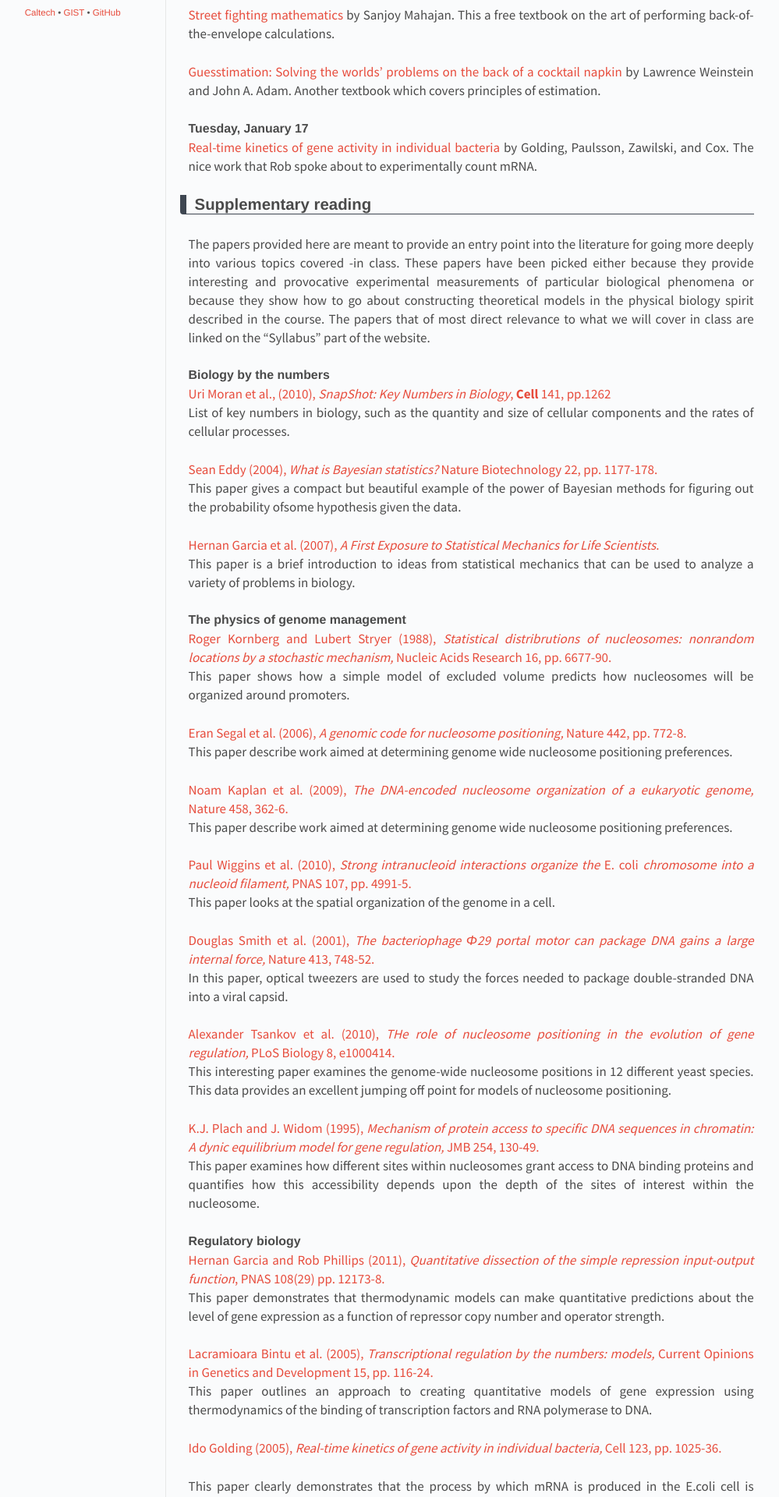
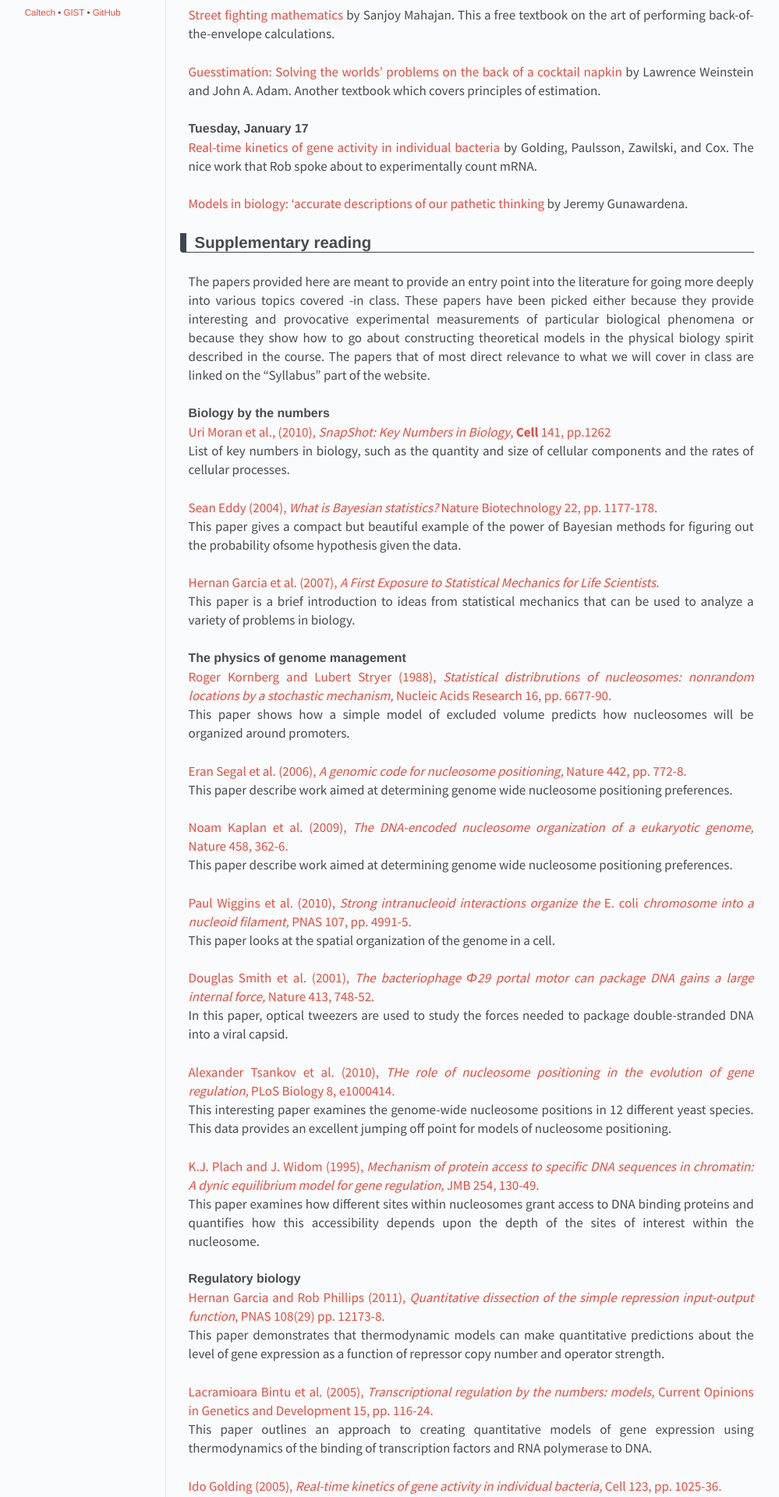
Before and after one commit to RPGroup-PBoC/gist_pboc_2017, a Jekyll site: the page built from _posts/2016-12-19-readings.md, in a window 1280 px wide. Shown: the part 538-2458 px from the top of the page at 78% size, without its empty margins (146-1145 px from the left). Built offline with Jekyll 4.4.1, drawn with Linux system fonts in a browser that asks for light colours.

Commit message:
Update 2016-12-19-readings.md

```diff
--- a/_posts/2016-12-19-readings.md
+++ b/_posts/2016-12-19-readings.md
@@ -20,6 +20,8 @@ This paper describes the role of biological numeracy in thinking about a variety
 ### Tuesday, January 17
 
 [Real-time kinetics of gene activity in individual bacteria](http://www.rpgroup.caltech.edu/courses/PBoC_GIST_2016/Cell_2005_Golding.pdf) by Golding, Paulsson, Zawilski, and Cox. The nice work that Rob spoke about to experimentally count mRNA. <br />
+
+[Models in biology: 'accurate descriptions of our pathetic thinking](http://www.rpgroup.caltech.edu/courses/PBoC_GIST_2016/BMC_Biol_2014_Gunawardena.pdf) by Jeremy Gunawardena. <br/>
 
 ## Supplementary reading
 
```
